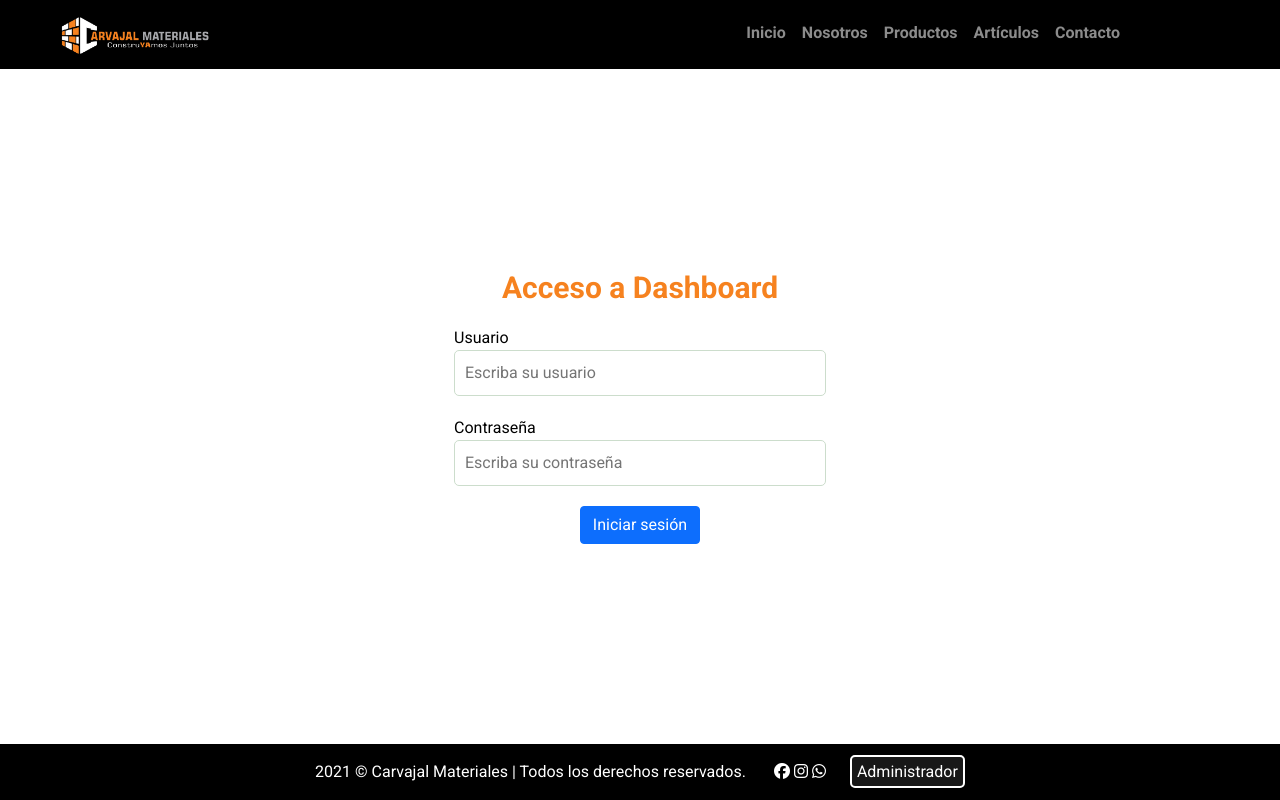
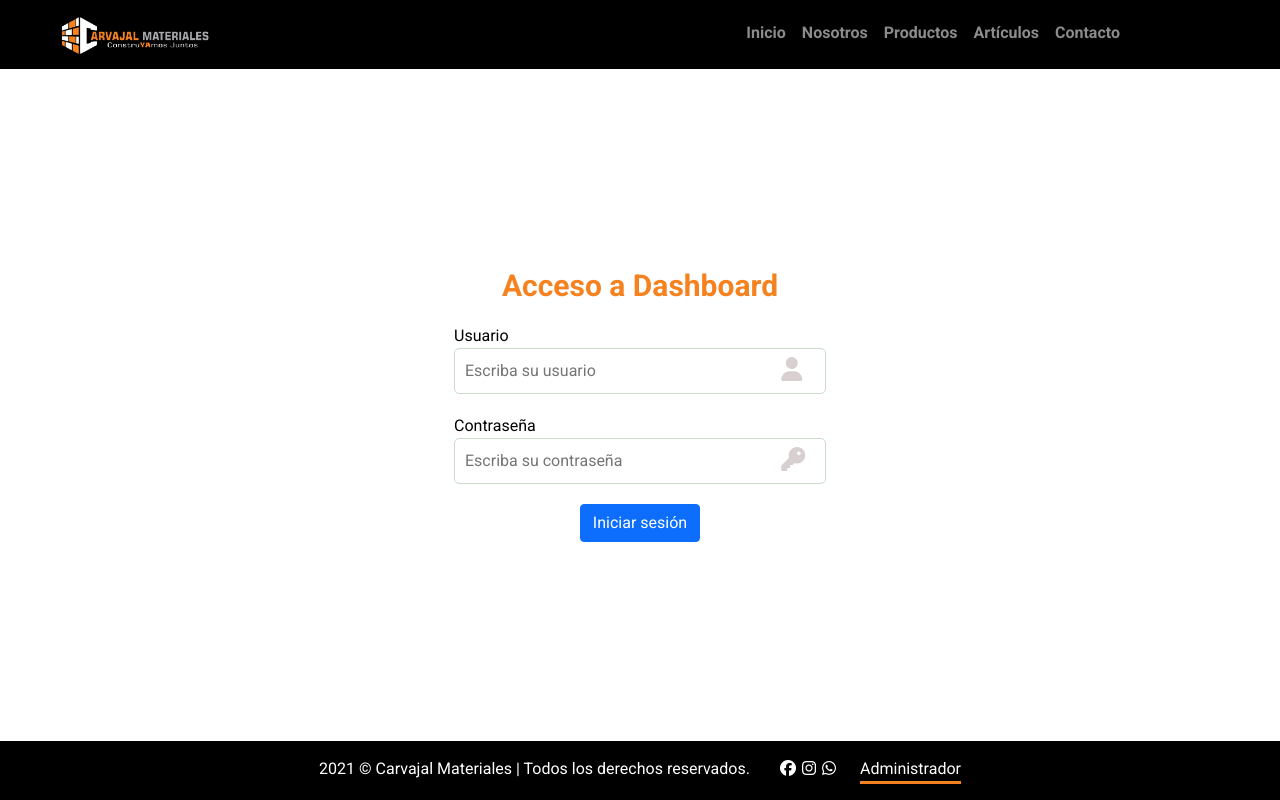
Before and after one commit to MichaelGoonzalez/proyecto-VUE-Mongo, a Vue app in the folder frontend/: page /login in a window 1280 px wide. Built offline with nearby package versions, Linux system fonts and the light colour scheme; no server answers.

Commit message:
Icons added

```diff
--- a/frontend/public/css/styles.css
+++ b/frontend/public/css/styles.css
@@ -355,7 +355,7 @@
   background: #333;
   background: rgba(0, 0, 0, .8);
   border-radius: 5px;
-  bottom: -60px;
+  bottom: -75px;
   color: #fff;
   font-size: 12px;
   content: attr(gloss);
@@ -368,10 +368,57 @@
 .tags:hover:before {
   border: solid;
   border-color: #333 transparent;
-  border-width: 0 6px 6px 6px;
-  bottom: -32px;
+  border-width: 0 9px 9px 9px;
+  bottom: -47px;
   content: "";
   right: 2%;
   position: absolute;
   z-index: 99;
 }
+/*Redes*/
+.fab{
+  transition: 0.4s all
+  }
+
+  .fab:hover{
+  transform: scale(1.4)
+  }
+
+  /*íconos en inputs*/
+  input[type=text],
+  input[type=password],
+  input[type=search] {
+            display: inline-block;
+            border: 1px solid #ccc;
+            box-sizing: border-box;
+  }
+  .fontsearch {
+    position: relative;
+}
+
+.fontsearch i{
+    position: absolute;
+    color: rgb(216, 208, 208);
+    margin: 3% 6% 3% 84%;
+    font-size: 1.5em;
+}
+.fontuser {
+  position: relative;
+}
+
+.fontuser i{
+  position: absolute;
+  color: rgb(216, 208, 208);
+  margin: 9% 40% 3% 38%;
+  font-size: 1.5em;
+}
+.fontpass {
+  position: relative;
+}
+
+.fontpass i{
+  position: absolute;
+  color: rgb(216, 208, 208);
+  margin: 9% 40% 3% 38%;
+  font-size: 1.5em;
+}
--- a/frontend/src/App.vue
+++ b/frontend/src/App.vue
@@ -48,12 +48,12 @@
                             &copy;  Carvajal Materiales | Todos los derechos reservados.
                         </div>
                         <div id="redes-sociales" class="mx-4">
-                            <a style="margin-left:4px" class="text-white" href="https://www.facebook.com/Carvajalmateriales" target="_blank"><i class="fab fa-facebook"></i></a>
-                            <a style="margin-left:4px" class="text-white" href="https://www.instagram.com/carvajalmateriales/" target="_blank"><i class="fab fa-instagram"></i></a>
-                            <a style="margin-left:4px" class="text-white" href="https://api.whatsapp.com/send?phone=%2B573003659340&fbclid=IwAR1Fs2TmR-vYJG0c8c1zhm4XzCFEJjWr2zbsaMjivUyG2SCrSoFVYx49qwA" target="_blank"><i class="fab fa-whatsapp"></i></a>
+                            <a style="margin-left:6px" class="text-white" href="https://www.facebook.com/Carvajalmateriales" target="_blank"><i class="fab fa-facebook"></i></a>
+                            <a style="margin-left:6px" class="text-white" href="https://www.instagram.com/carvajalmateriales/" target="_blank"><i class="fab fa-instagram"></i></a>
+                            <a style="margin-left:6px" class="text-white" href="https://api.whatsapp.com/send?phone=%2B573003659340&fbclid=IwAR1Fs2TmR-vYJG0c8c1zhm4XzCFEJjWr2zbsaMjivUyG2SCrSoFVYx49qwA" target="_blank"><i class="fab fa-whatsapp"></i></a>
                         </div>
                         <div class="">
-                            <router-link to="/login" class="admin text-white text-decoration-none">Administrador</router-link>
+                            <router-link to="/login" class="admin text-white text-decoration-none hvr-bounce-in">Administrador</router-link>
                         </div>
                     </div>
                 </div>
@@ -67,11 +67,10 @@
         color: #f6821f;
     }
     .admin{
-        padding: 5px;
-        border: 2px white solid;
-        border-radius: 5px;
-        background: #222222b6;
+        padding: 0px;
+        border-bottom: 3px #f6821f solid;
     }
+
 </style>
 
 <script>
--- a/frontend/src/components/admin/dashproducts.vue
+++ b/frontend/src/components/admin/dashproducts.vue
@@ -37,7 +37,6 @@
                                             <option >Tuberia</option>
                                             <option>Otros</option>
                                         </select>
-                                        <!-- <input type="text" class="form-control" id="producto" aria-describedby="productoactual"> -->
                                     </div>
                                     <div class="element">
                                         <div class="label"><label for="codeproduct" class="form-label text-dark"> Código del producto</label></div>
@@ -94,7 +93,6 @@
                                             <option >Tuberia</option>
                                             <option >Otros</option>
                                         </select>
-                                        <!-- <input type="text" class="form-control" id="producto" aria-describedby="productoactual"> -->
                                     </div>
                                     <div class="element">
                                         <div class="label"><label for="fecha" class="text-dark form-label">Fecha de registro</label></div>
--- a/frontend/src/components/admin/dashusers.vue
+++ b/frontend/src/components/admin/dashusers.vue
@@ -60,7 +60,7 @@
                         <div class="contenedor">
                                 <h2>Usuarios registrados</h2>
                                 <div class="element">
-                                <div class="label"><label for="usuario" class="form-label text-dark">Usuario</label></div>
+                                    <div class="label"><label for="usuario" class="form-label text-dark">Usuario</label></div>
                                     <input type="text" class="form-control" id="usuario" v-model= "user" autocomplete="off">
                                     <br>
                                 </div>
--- a/frontend/src/components/login.vue
+++ b/frontend/src/components/login.vue
@@ -4,11 +4,13 @@
             <form @submit.prevent= "comprobarUsuario" method="POST">
                 <div class="contenedor">
                     <h2>Acceso a Dashboard</h2>
-                    <div class="element">
+                    <div class=" fontuser element">
+                        <i class="fas fa-user"></i>
                         <div class="label"><label for="email">Usuario</label></div>
                         <input id="usuario" type="text" name="usuario" placeholder="Escriba su usuario" v-model= "usuario"><br/>
                     </div>
-                    <div class="element">
+                    <div class="element fontpass">
+                        <i class="fas fa-key"></i>
                         <div class="label"><label for="password">Contraseña</label></div>
                         <input id="password" type="password" name="password" placeholder="Escriba su contraseña" v-model= "contraseña"><br/>
                     </div>
--- a/frontend/src/components/productos.vue
+++ b/frontend/src/components/productos.vue
@@ -27,7 +27,8 @@
                             <a class="nav-link" id="otros-tab" data-bs-toggle="tab" data-bs-target="#otros"
                                 type="button" role="tab" aria-controls="otros" aria-selected="true">Otros</a>
                         </li>
-                        <li class="nav-item" style="margin-left: 4%">
+                        <li class="nav-item fontsearch" style="margin-left: 4%">
+                                <i class="fas fa-search"></i>
                                 <input class="form-control me-2" type="search" placeholder="Buscar" aria-label="Search" v-model= "nombreProducto">
                         </li>
                         <li class="nav-item">
@@ -56,21 +57,33 @@
                                             <tbody>
                                                 <tr>
                                                     <td>CINTA TRANSPARENTE CELLUX 100 M</td>
-                                                    <td><i class="fas fa-minus hvr-push" style="padding-right: 12px"></i>12<i class="fas fa-plus hvr-push" style="padding-left: 12px"></i></td>
+                                                    <td>
+                                                        <button><i class="fas fa-minus hvr-push" style="padding-right: 12px"></i></button>12<button><i class="fas fa-plus hvr-push" style="padding-left: 12px"></i></button>
+                                                    </td>
                                                     <td>$12,000</td>
-                                                    <td><i class="fas fa-trash-alt hvr-push"></i></td>
+                                                    <td>
+                                                        <button><i class="fas fa-trash-alt hvr-push"></i></button>
+                                                    </td>
                                                 </tr>
                                                 <tr>
                                                     <td>CINTA TRANSPARENTE CELLUX 100 M</td>
-                                                    <td><i class="fas fa-minus hvr-push" style="padding-right: 12px"></i>12<i class="fas fa-plus hvr-push" style="padding-left: 12px"></i></td>
+                                                    <td>
+                                                        <button><i class="fas fa-minus hvr-push" style="padding-right: 12px"></i></button>12<button><i class="fas fa-plus hvr-push" style="padding-left: 12px"></i></button>
+                                                    </td>
                                                     <td>$12,000</td>
-                                                    <td><i class="fas fa-trash-alt hvr-push"></i></td>
+                                                    <td>
+                                                        <button><i class="fas fa-trash-alt hvr-push"></i></button>
+                                                    </td>
                                                 </tr>
                                                 <tr>
                                                     <td>CINTA TRANSPARENTE CELLUX 100 M</td>
-                                                    <td><i class="fas fa-minus hvr-push" style="padding-right: 12px"></i>12<i class="fas fa-plus hvr-push" style="padding-left: 12px"></i></td>
+                                                    <td>
+                                                        <button><i class="fas fa-minus hvr-push" style="padding-right: 12px"></i></button>12<button><i class="fas fa-plus hvr-push" style="padding-left: 12px"></i></button>
+                                                    </td>
                                                     <td>$12,000</td>
-                                                    <td><i class="fas fa-trash-alt hvr-push"></i></td>
+                                                    <td>
+                                                        <button><i class="fas fa-trash-alt hvr-push"></i></button>
+                                                    </td>
                                                 </tr>
                                             </tbody>
                                             <tfoot style="border-bottom:hidden">
@@ -303,7 +316,7 @@
         padding: 0%;
         margin: 0%;
         color: #f6821f;
-        background-color: white;
+        background-color: transparent;
 
     }
     .modal-header{
```
